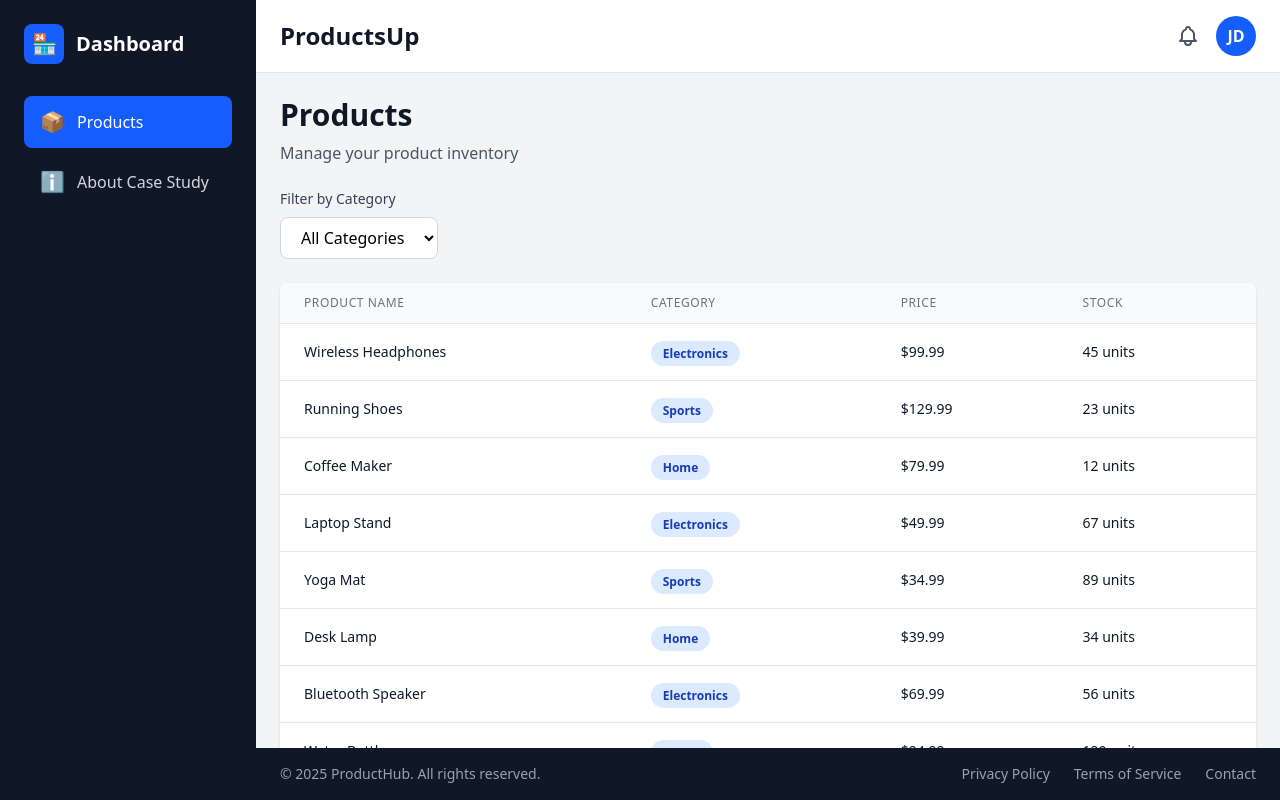
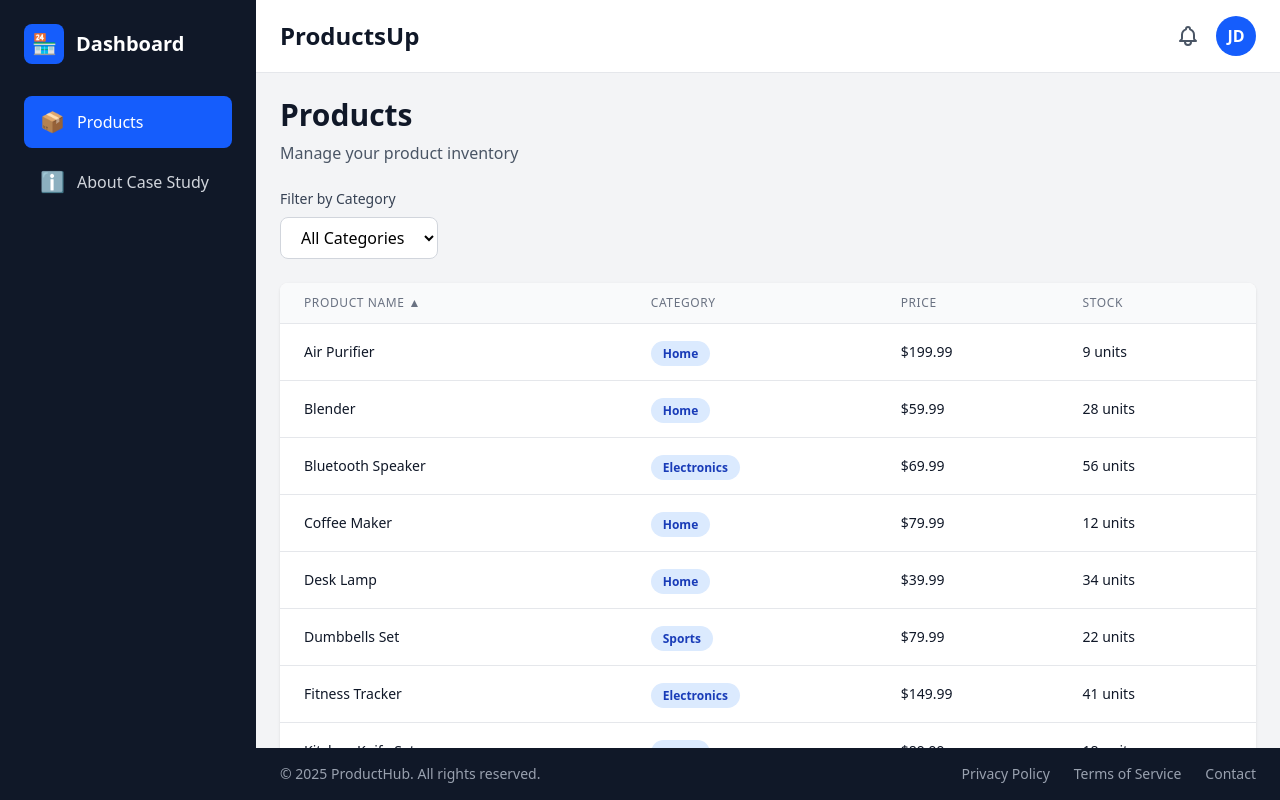
Before and after one commit to wethil/react-case-study, a React (Vite) app: page / in a window 1280 px wide. Built offline with nearby package versions, Linux system fonts and the light colour scheme.

Commit message:
Implement and try sorting feature

```diff
--- a/src/pages/ProductsPage.tsx
+++ b/src/pages/ProductsPage.tsx
@@ -1,15 +1,27 @@
-import React, { useState } from 'react';
-import productsData from '../data/products.json';
+import React, { useState } from "react";
+import productsData from "@/data/products.json";
+import useSort from "@/hooks/useSort";
 
 const Products = () => {
-  const [selectedCategory, setSelectedCategory] = useState('all');
+  const [selectedCategory, setSelectedCategory] = useState("all");
 
-  const categories = ['all', ...new Set(productsData.map((p) => p.category))];
+  const categories = ["all", ...new Set(productsData.map((p) => p.category))];
 
   const filteredProducts =
-    selectedCategory === 'all'
+    selectedCategory === "all"
       ? productsData
       : productsData.filter((p) => p.category === selectedCategory);
+
+  // Use useSort for Product Name and Price columns
+  const { sortedData, sort, handleSort } = useSort(filteredProducts, {
+    initialSort: [{ column: "name", order: "asc" }],
+  });
+
+  const getSortArrow = (column: string) => {
+    const sortCol = sort.find((s) => s.column === column);
+    if (!sortCol) return null;
+    return <span className="ml-1">{sortCol.order === "asc" ? "▲" : "▼"}</span>;
+  };
 
   return (
     <div className="p-6">
@@ -29,7 +41,7 @@ const Products = () => {
         >
           {categories.map((cat) => (
             <option key={cat} value={cat}>
-              {cat === 'all' ? 'All Categories' : cat}
+              {cat === "all" ? "All Categories" : cat}
             </option>
           ))}
         </select>
@@ -40,14 +52,22 @@ const Products = () => {
           <table className="w-full">
             <thead className="bg-gray-50 border-b border-gray-200">
               <tr>
-                <th className="px-6 py-3 text-left text-xs font-medium text-gray-500 uppercase tracking-wider">
+                <th
+                  className="px-6 py-3 text-left text-xs font-medium text-gray-500 uppercase tracking-wider cursor-pointer select-none"
+                  onClick={() => handleSort("name")}
+                >
                   Product Name
+                  {getSortArrow("name")}
                 </th>
                 <th className="px-6 py-3 text-left text-xs font-medium text-gray-500 uppercase tracking-wider">
                   Category
                 </th>
-                <th className="px-6 py-3 text-left text-xs font-medium text-gray-500 uppercase tracking-wider">
+                <th
+                  className="px-6 py-3 text-left text-xs font-medium text-gray-500 uppercase tracking-wider cursor-pointer select-none"
+                  onClick={() => handleSort("price")}
+                >
                   Price
+                  {getSortArrow("price")}
                 </th>
                 <th className="px-6 py-3 text-left text-xs font-medium text-gray-500 uppercase tracking-wider">
                   Stock
@@ -55,7 +75,7 @@ const Products = () => {
               </tr>
             </thead>
             <tbody className="divide-y divide-gray-200">
-              {filteredProducts.map((product) => (
+              {sortedData.map((product) => (
                 <tr
                   key={product.id}
                   className="hover:bg-gray-50 transition-colors"
```
